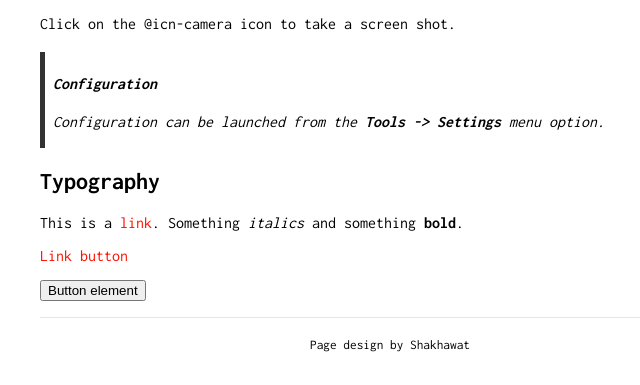
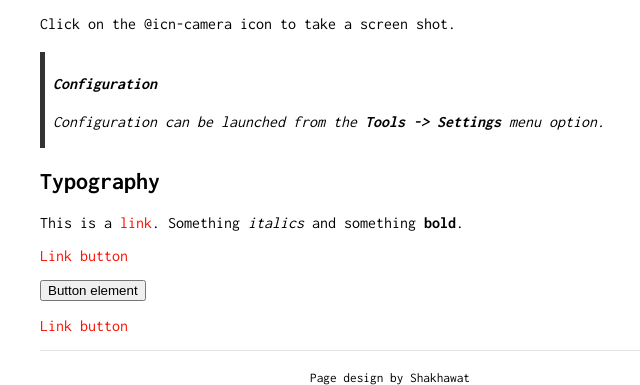
Before and after one commit to 0xShakhawat/portfoliotest, a Jekyll site: the page built from index.md, in a window 1280 px wide and 900 px high, scrolled down 1436 px, cut to the strip 515-900 px from the top of the window. Shown: the whole strip, without its empty margins (250-890 px from the left). Built offline with Jekyll 4.4.1, drawn with Linux system fonts in a browser that asks for light colours; our own code applies the rules of GitHub Pages for plain Markdown files; before the commit the page ends 2303 px from its top, so only the background shows below that.

Commit message:
Update index.md

```diff
--- a/index.md
+++ b/index.md
@@ -50,3 +50,7 @@ This is a [link](http://google.com). Something *italics* and something **bold**.
 
 
 <button type="button" name="button" class="btn">Button element</button>
+
+<span class="fs-8">
+[Link button](http://example.com/){: .btn }
+</span>
```
